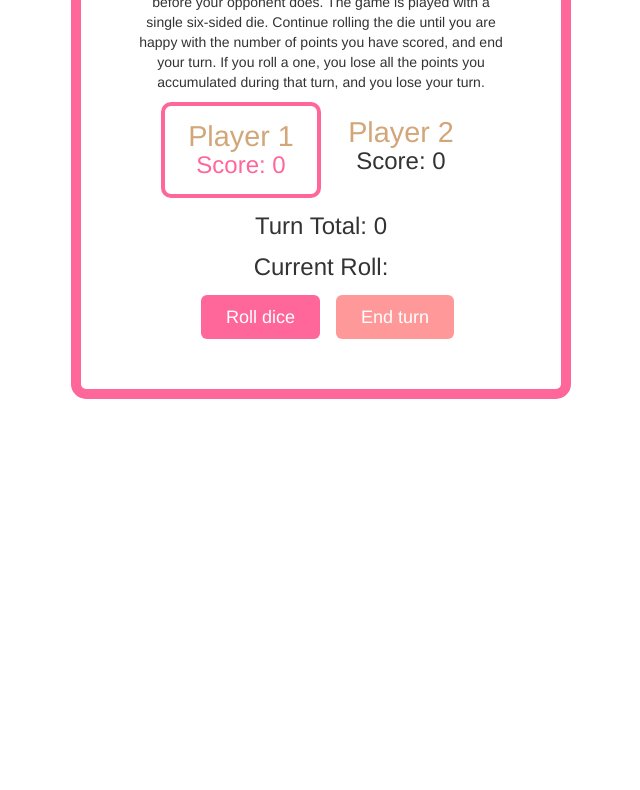
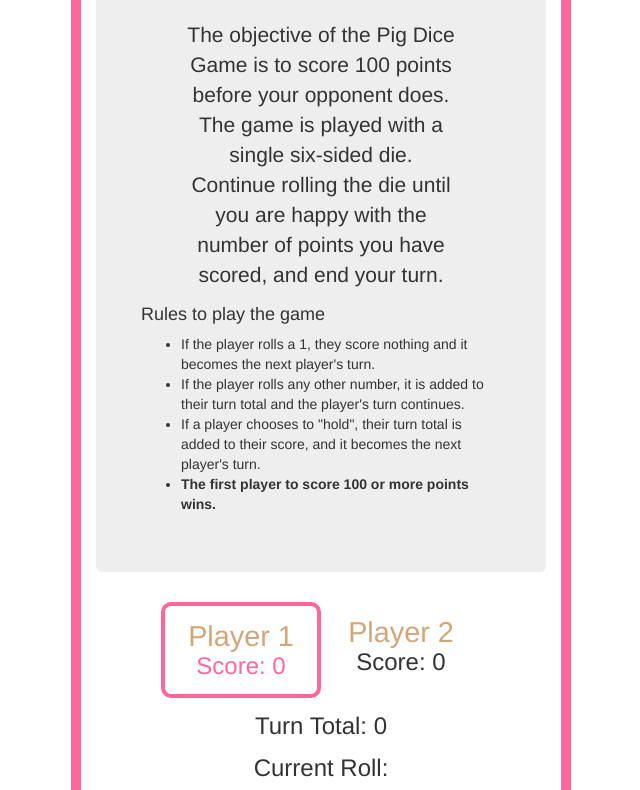
Before and after one commit to nyirahabimana-dative/pig-dice, a plain HTML site: page index.html in a window 1280 px wide. Shown: the part 270-1060 px from the top of the page, without its empty margins (319-959 px from the left). Before the commit the page ends 800 px from the top, so only its background shows below. Drawn offline with Linux system fonts and the light colour scheme.

Commit message:
add list in html

```diff
--- a/index.html
+++ b/index.html
@@ -20,11 +20,18 @@
                     <h1 id="bottom">Dice</h1>
                 </div>
             </div>
-            <div class="row">
-                <div class="col-xs-10 col-xs-offset-1 text-center">
-                    <p>
-                      The objective of the Pig Dice Game is to score 100 points before your opponent does. The game is played with a single six-sided die. Continue rolling the die until you are happy with the number of points you have scored, and end your turn. If you roll a one, you lose all the points you accumulated during that turn, and you lose your turn.
-                    </p>
+            <div class="jumbotron">
+                <div class="row">
+                    <div class="col-xs-10 col-xs-offset-1 text-center">
+                        <p>The objective of the Pig Dice Game is to score 100 points before your opponent does. The game is played with a single six-sided die. Continue rolling the die until you are happy with the number of points you have scored, and end your turn. </p>
+                    </div>
+                    <h4>Rules to play the game</h4>
+                    <ul>
+                        <li>If the player rolls a 1, they score nothing and it becomes the next player's turn.</li>
+                        <li>If the player rolls any other number, it is added to their turn total and the player's turn continues.</li>
+                        <li>If a player chooses to "hold", their turn total is added to their score, and it becomes the next player's turn.</li>
+                        <li><strong>The first player to score 100 or more points wins.</strong></li>
+                      </ul>
                 </div>
             </div>
 
```
